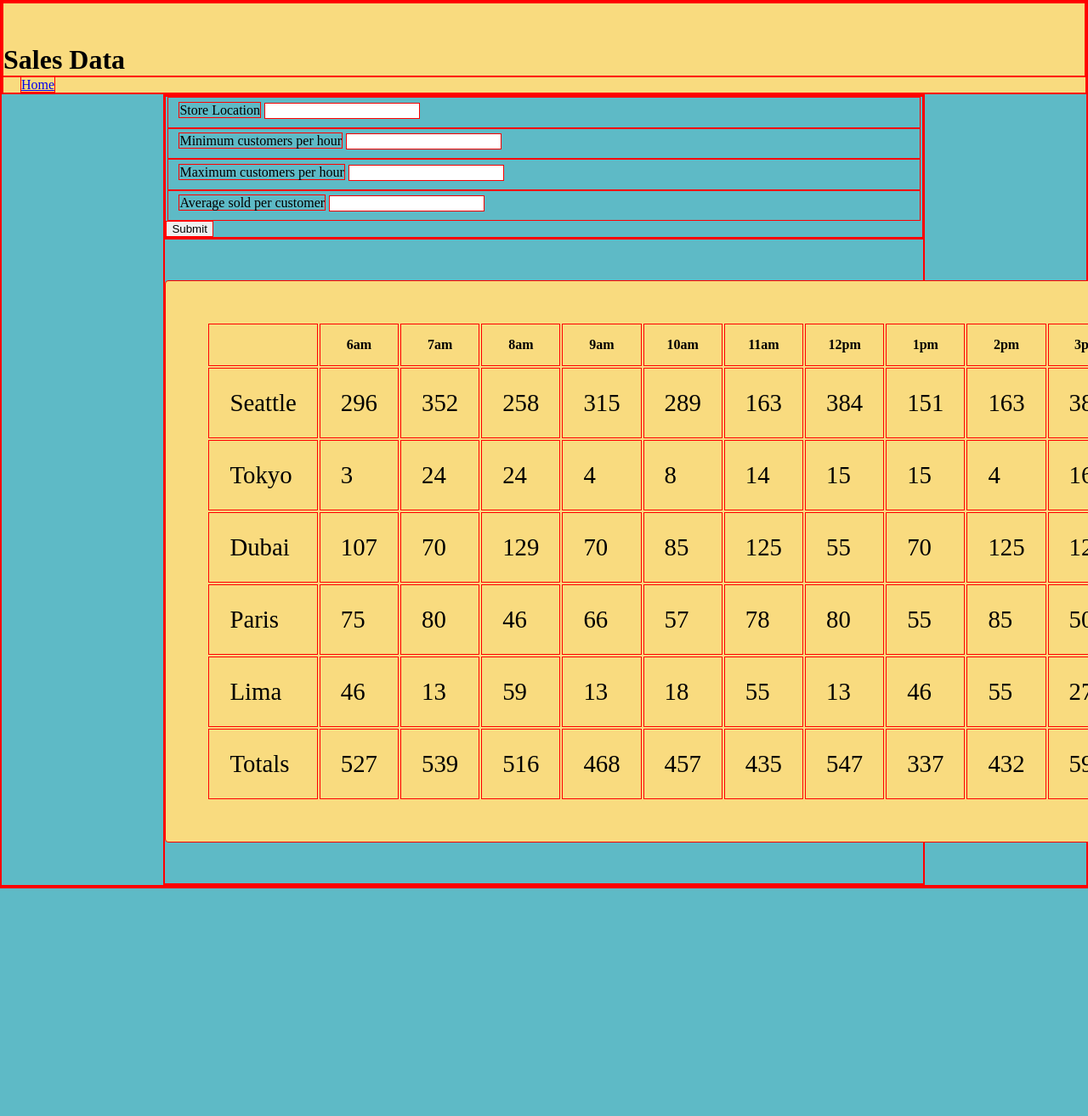
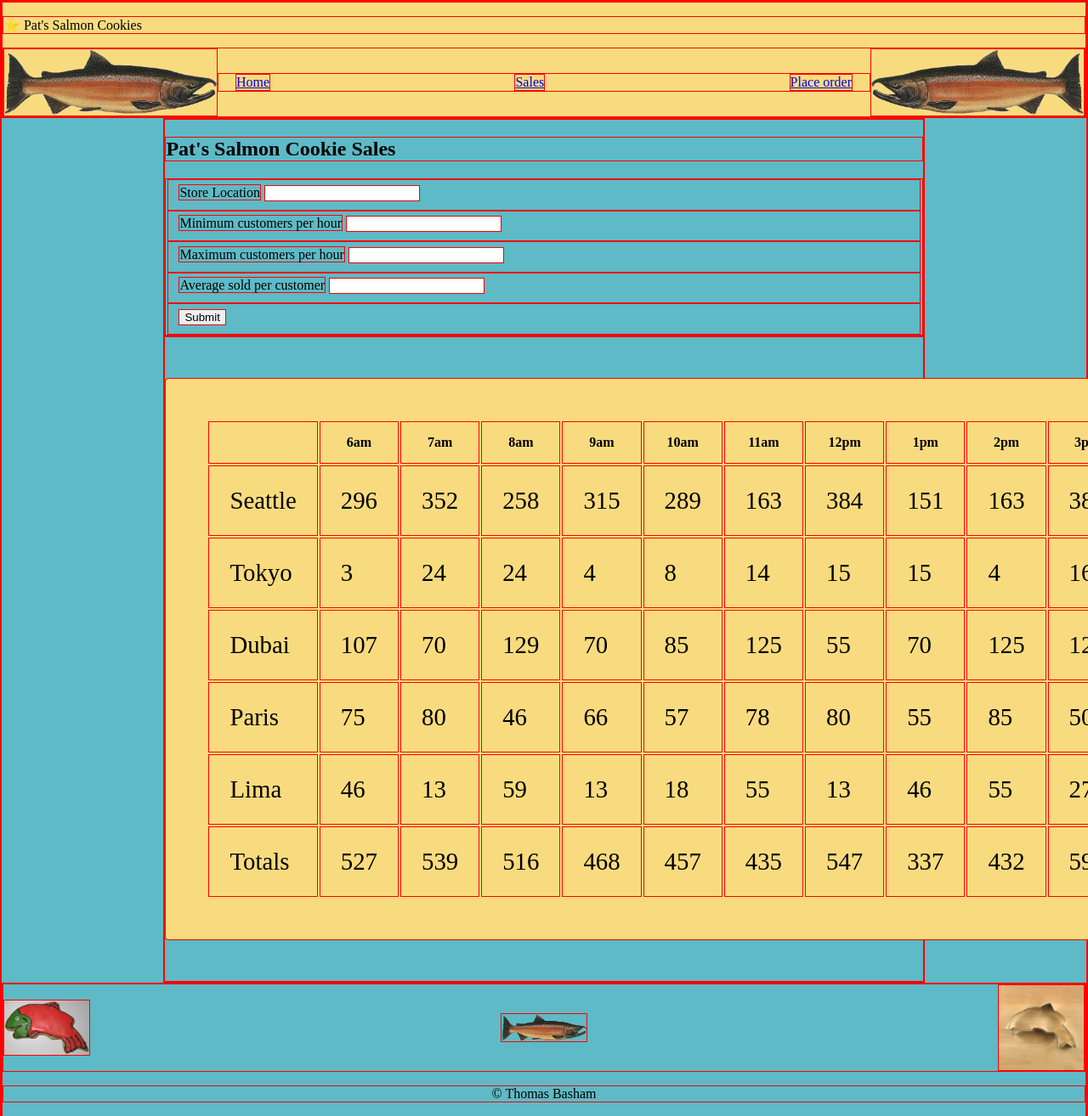
Before and after one commit to Thomas-Basham/lab-06-cookie-stand, a plain HTML site: page sales.html in a window 1280 px wide. Shown: the top 1314 px of the page at 85% size. Before the commit the page ends 1046 px from the top, so only its background shows below. Drawn offline with Linux system fonts and the light colour scheme.

Commit message:
updated header and footer to match index page

```diff
--- a/sales.html
+++ b/sales.html
@@ -9,13 +9,21 @@
   </head>
   <body>
     <header>
-      <h1>Sales Data</h1>
-      <nav>
-        <a href="index.html">Home</a>
-      </nav>
+      <p>⭐️ Pat's Salmon Cookies</p>
+      <section class="display-flex space-between">
+        <img src="img/salmon.png" alt="Pat's Salmon" />
+        <nav class="display-flex space-between">
+          <a href="index.html" >Home</a>
+          <a href="sales.html" >Sales</a>
+          <a href="#" >Place order</a>
+        </nav>
+        <img class="img-reverse" src="img/salmon.png" alt="Pat's Salmon" />
+      </section>
     </header>
     <main>
       <section>
+        <h1>Pat's Salmon Cookie Sales</h1>
+
         <form id="add-store-form">
           <fieldset>
             <label for="store-name">Store Location</label>
@@ -33,7 +41,10 @@
             <label for="avg-sale">Average sold per customer</label>
             <input name="avg-sale" type="float" />
           </fieldset>
-          <button type="submit">Submit</button>
+          <fieldset>
+
+            <button type="submit">Submit</button>
+          </fieldset>
         </form>
       </section>
       <section id="sales-data">
@@ -48,7 +59,14 @@
         </table>
       </section>
     </main>
-    <footer></footer>
+    <footer>
+      <div class="display-flex space-between">
+      <img src="img/frosted-cookie.jpg" alt="Delicious Cookie" />
+      <img src="img/salmon.png" alt="Pink Salmon" />
+      <img src="img/cutter.jpeg" alt="Cookie Cutter" />
+    </div>
+    <p>&copy; Thomas Basham</p>
+  </footer>
   </body>
   <script src="./js/app.js"></script>
 </html>
```
